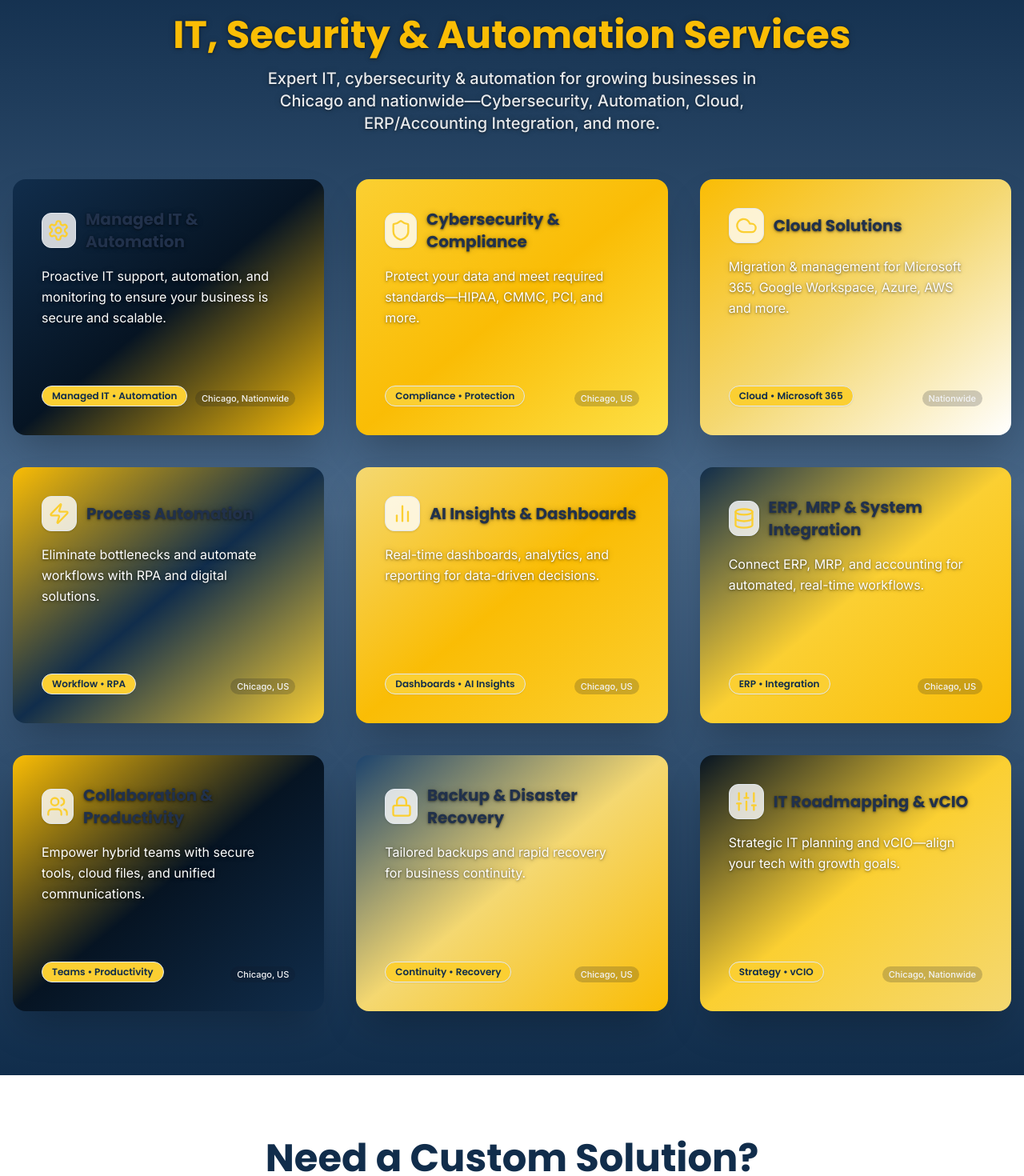
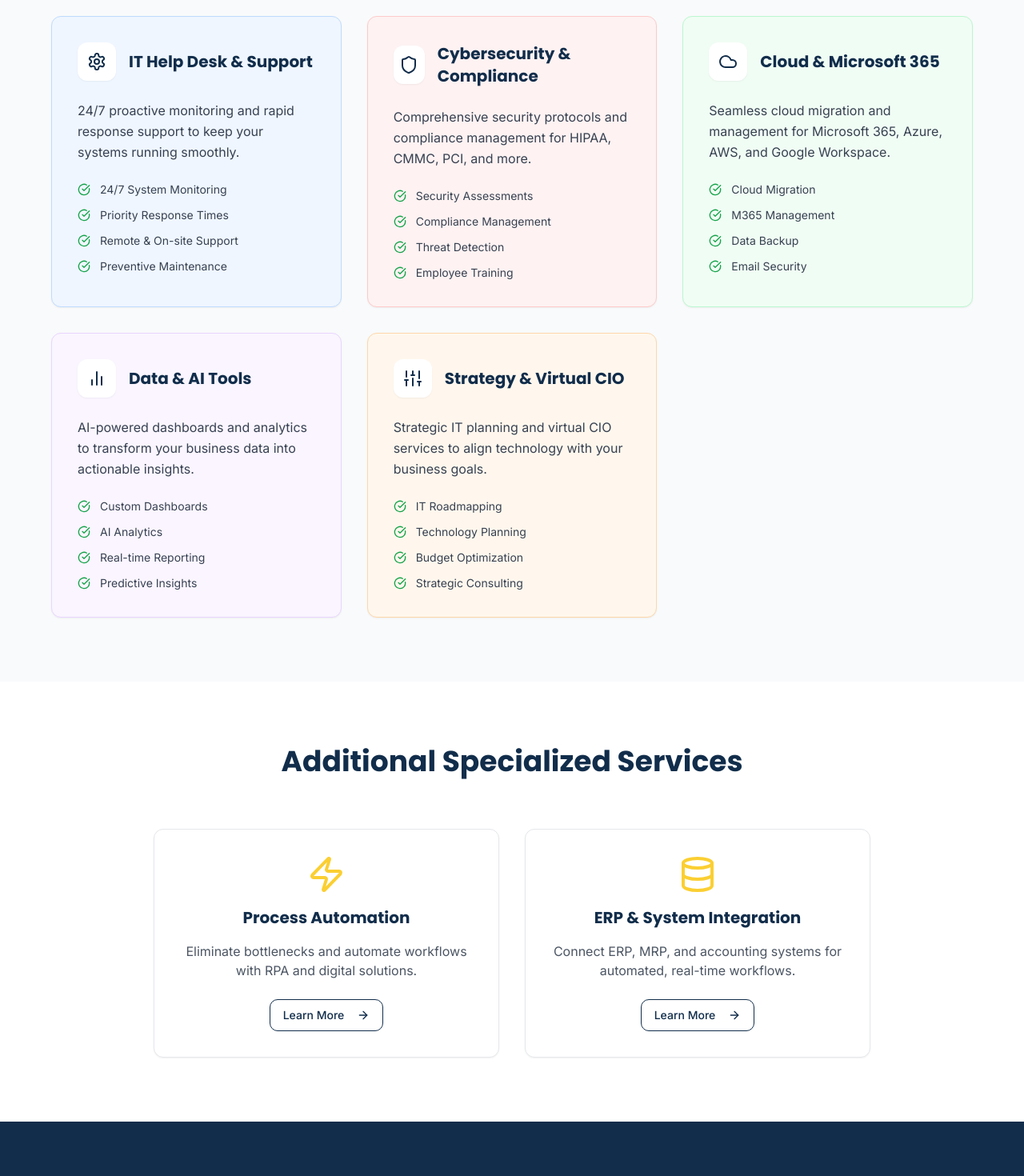
Before and after one commit to maxysadm-GH/easy-it-growth, a React (Vite) app: page /services in a window 1280 px wide. Shown: the part 520-1990 px from the top of the page at 80% size. Built offline with nearby package versions, Linux system fonts and the light colour scheme.

Commit message:
Refactor: Improve site readability and style
Improved color contrast, readability, and overall site style to align with a modern, SEO-focused company voice.

```diff
--- a/src/components/ExpandedServices.tsx
+++ b/src/components/ExpandedServices.tsx
@@ -1,3 +1,4 @@
+
 import { Card, CardContent } from "@/components/ui/card";
 import {
   Settings,
@@ -11,10 +12,6 @@ import {
   Sliders,
 } from "lucide-react";
 
-/**
- * New visual style, improved contrast, AI Insights style card.
- * Added SEO keywords and geo references for each service.
- */
 const services = [
   {
     icon: Settings,
@@ -22,153 +19,125 @@ const services = [
     description:
       "Proactive IT support, automation, and monitoring to ensure your business is secure and scalable.",
     highlight: "Managed IT • Automation",
-    seo: "Chicago managed IT, automation, technology partner",
     geo: "Chicago, Nationwide",
-    color: "from-navy via-charcoal to-gradient-yellow-end",
-    cardClass: "bg-gradient-to-br from-navy via-charcoal to-gradient-yellow-end",
-    textClass: "text-gradient-yellow-end"
   },
   {
     icon: Shield,
     title: "Cybersecurity & Compliance",
     description: "Protect your data and meet required standards—HIPAA, CMMC, PCI, and more.",
     highlight: "Compliance • Protection",
-    seo: "Chicago cybersecurity, compliance consultant US",
     geo: "Chicago, US",
-    color: "from-accent via-gradient-yellow-end to-amber-300",
-    cardClass: "bg-gradient-to-br from-accent via-gradient-yellow-end to-yellow-300",
-    textClass: "text-charcoal"
   },
   {
     icon: Cloud,
     title: "Cloud Solutions",
     description: "Migration & management for Microsoft 365, Google Workspace, Azure, AWS and more.",
     highlight: "Cloud • Microsoft 365",
-    seo: "Cloud migration Chicago, Azure, Google Workspace",
     geo: "Nationwide",
-    color: "from-gradient-yellow-end via-pale-yellow to-white",
-    cardClass: "bg-gradient-to-br from-gradient-yellow-end via-pale-yellow to-white",
-    textClass: "text-navy"
   },
   {
     icon: Zap,
     title: "Process Automation",
     description: "Eliminate bottlenecks and automate workflows with RPA and digital solutions.",
     highlight: "Workflow • RPA",
-    seo: "Process automation Chicago, workflow automation",
     geo: "Chicago, US",
-    color: "from-gradient-yellow-end via-navy to-gradient-yellow-start",
-    cardClass: "bg-gradient-to-br from-gradient-yellow-end via-navy to-gradient-yellow-start",
-    textClass: "text-white"
   },
   {
     icon: BarChart2,
     title: "AI Insights & Dashboards",
     description: "Real-time dashboards, analytics, and reporting for data-driven decisions.",
     highlight: "Dashboards • AI Insights",
-    seo: "AI dashboards Chicago, analytics, reporting",
     geo: "Chicago, US",
-    color: "from-pale-yellow via-gradient-yellow-end to-accent",
-    cardClass: "bg-gradient-to-br from-pale-yellow via-gradient-yellow-end to-accent",
-    textClass: "text-navy"
   },
   {
     icon: Database,
     title: "ERP, MRP & System Integration",
     description: "Connect ERP, MRP, and accounting for automated, real-time workflows.",
     highlight: "ERP • Integration",
-    seo: "ERP integration Chicago, MRP solutions",
     geo: "Chicago, US",
-    color: "from-navy via-accent to-gradient-yellow-end",
-    cardClass: "bg-gradient-to-br from-navy via-accent to-gradient-yellow-end",
-    textClass: "text-white"
   },
   {
     icon: Users,
     title: "Collaboration & Productivity",
     description: "Empower hybrid teams with secure tools, cloud files, and unified communications.",
     highlight: "Teams • Productivity",
-    seo: "Collaboration tools Chicago, unified communications",
     geo: "Chicago, US",
-    color: "from-gradient-yellow-end via-charcoal to-navy",
-    cardClass: "bg-gradient-to-br from-gradient-yellow-end via-charcoal to-navy",
-    textClass: "text-white"
   },
   {
     icon: Lock,
     title: "Backup & Disaster Recovery",
     description: "Tailored backups and rapid recovery for business continuity.",
     highlight: "Continuity • Recovery",
-    seo: "Disaster recovery Chicago, backup",
     geo: "Chicago, US",
-    color: "from-deep-blue via-pale-yellow to-gradient-yellow-end",
-    cardClass: "bg-gradient-to-br from-deep-blue via-pale-yellow to-gradient-yellow-end",
-    textClass: "text-navy"
   },
   {
     icon: Sliders,
     title: "IT Roadmapping & vCIO",
     description: "Strategic IT planning and vCIO—align your tech with growth goals.",
     highlight: "Strategy • vCIO",
-    seo: "vCIO Chicago, IT roadmap",
     geo: "Chicago, Nationwide",
-    color: "from-charcoal via-gradient-yellow-start to-pale-yellow",
-    cardClass: "bg-gradient-to-br from-charcoal via-gradient-yellow-start to-pale-yellow",
-    textClass: "text-navy"
   },
 ];
 
 const ExpandedServices = () => (
-  <section className="py-20 bg-gradient-to-b from-navy via-deep-blue/80 to-navy" id="services">
+  <section className="py-20 bg-white" id="services">
     <div className="container mx-auto px-4">
-      <div className="text-center mb-14">
-        <h2 className="text-2xl md:text-5xl font-poppins font-bold text-gradient-yellow-end mb-4 drop-shadow-header">
-          IT, Security & Automation Services
+      <div className="text-center mb-16">
+        <h2 className="text-4xl md:text-5xl font-poppins font-bold text-navy mb-6">
+          Complete IT Solutions for Growing Businesses
         </h2>
-        <p className="text-lg md:text-xl text-white/90 max-w-2xl mx-auto font-inter font-medium drop-shadow-header">
-          Expert IT, cybersecurity & automation for growing businesses in Chicago and nationwide—Cybersecurity, Automation, Cloud, ERP/Accounting Integration, and more.
+        <p className="text-xl text-gray-600 max-w-3xl mx-auto font-inter leading-relaxed">
+          From cybersecurity to automation, we provide comprehensive IT services
+          that scale with your business and protect what matters most.
         </p>
       </div>
-      <div className="grid md:grid-cols-2 lg:grid-cols-3 gap-7 lg:gap-10">
+
+      <div className="grid md:grid-cols-2 lg:grid-cols-3 gap-8 max-w-7xl mx-auto">
         {services.map((service, idx) => {
           const Icon = service.icon;
           return (
-            <div
+            <Card
               key={service.title}
-              className={`
-                group rounded-2xl shadow-2xl ${service.cardClass}
-                flex flex-col h-full transition-transform hover:scale-105 border-0 p-1
-                relative overflow-hidden
-              `}
-              style={{
-                minHeight: 320,
-              }}
+              className="group bg-white border border-gray-200 hover:border-accent hover:shadow-xl transition-all duration-300 hover:-translate-y-1 rounded-xl overflow-hidden"
             >
-              <div className="p-7 md:p-8 flex flex-col h-full">
-                <div className="flex items-center gap-3 mb-4">
-                  <span className="w-11 h-11 rounded-xl bg-white/80 flex items-center justify-center shadow border">
-                    <Icon className="w-7 h-7 text-accent" aria-hidden="true" />
-                  </span>
-                  <h3 className="text-lg lg:text-xl font-poppins font-bold leading-snug drop-shadow-header" style={{ color: "#21314B" }}>
+              <CardContent className="p-8">
+                <div className="flex items-center gap-4 mb-6">
+                  <div className="w-12 h-12 bg-accent/10 rounded-lg flex items-center justify-center group-hover:bg-accent/20 transition-colors duration-300">
+                    <Icon className="w-6 h-6 text-accent" />
+                  </div>
+                  <h3 className="text-xl font-poppins font-bold text-navy group-hover:text-accent transition-colors duration-300">
                     {service.title}
                   </h3>
                 </div>
-                <p className="mb-5 font-inter text-base leading-relaxed flex-1 min-h-[58px] max-w-[95%] text-white drop-shadow-header">
+
+                <p className="text-gray-600 font-inter leading-relaxed mb-6 min-h-[60px]">
                   {service.description}
                 </p>
-                <div className="flex items-end mt-auto gap-2">
-                  <span className="inline-block bg-accent text-navy px-3 py-1 rounded-full text-xs font-semibold shadow-sm border font-poppins">
+
+                <div className="flex items-center justify-between pt-4 border-t border-gray-100">
+                  <span className="inline-block bg-navy/5 text-navy px-3 py-1 rounded-full text-sm font-semibold">
                     {service.highlight}
                   </span>
-                  <span className="inline-block bg-gray-900/20 text-gray-100 ml-auto px-2 py-0.5 rounded-full text-[11px] font-medium">
+                  <span className="text-xs text-gray-500 font-medium">
                     {service.geo}
                   </span>
                 </div>
-                <span className="absolute w-0 h-0 opacity-0 pointer-events-none">{service.seo}</span>
-              </div>
-            </div>
+              </CardContent>
+            </Card>
           );
         })}
+      </div>
+
+      <div className="text-center mt-16">
+        <a
+          href="/services"
+          className="inline-flex items-center gap-2 bg-navy text-white px-8 py-4 rounded-lg font-poppins font-semibold text-lg hover:bg-deep-blue transition-all duration-300 hover:scale-105 shadow-lg hover:shadow-xl"
+        >
+          View All Services
+          <svg className="w-5 h-5" fill="currentColor" viewBox="0 0 20 20">
+            <path fillRule="evenodd" d="M10.293 3.293a1 1 0 011.414 0l6 6a1 1 0 010 1.414l-6 6a1 1 0 01-1.414-1.414L14.586 11H3a1 1 0 110-2h11.586l-4.293-4.293a1 1 0 010-1.414z" clipRule="evenodd" />
+          </svg>
+        </a>
       </div>
     </div>
   </section>
--- a/src/pages/Services.tsx
+++ b/src/pages/Services.tsx
@@ -1,8 +1,59 @@
 
 import Navigation from '../components/Navigation';
 import Footer from '../components/Footer';
-import ExpandedServices from '../components/ExpandedServices';
 import { Button } from '@/components/ui/button';
+import { Card, CardContent } from '@/components/ui/card';
+import {
+  Settings,
+  Shield,
+  Cloud,
+  Zap,
+  BarChart2,
+  Database,
+  Users,
+  Lock,
+  Sliders,
+  CheckCircle,
+  ArrowRight,
+} from "lucide-react";
+
+const services = [
+  {
+    icon: Settings,
+    title: "IT Help Desk & Support",
+    description: "24/7 proactive monitoring and rapid response support to keep your systems running smoothly.",
+    features: ["24/7 System Monitoring", "Priority Response Times", "Remote & On-site Support", "Preventive Maintenance"],
+    color: "bg-blue-50 border-blue-200"
+  },
+  {
+    icon: Shield,
+    title: "Cybersecurity & Compliance",
+    description: "Comprehensive security protocols and compliance management for HIPAA, CMMC, PCI, and more.",
+    features: ["Security Assessments", "Compliance Management", "Threat Detection", "Employee Training"],
+    color: "bg-red-50 border-red-200"
+  },
+  {
+    icon: Cloud,
+    title: "Cloud & Microsoft 365",
+    description: "Seamless cloud migration and management for Microsoft 365, Azure, AWS, and Google Workspace.",
+    features: ["Cloud Migration", "M365 Management", "Data Backup", "Email Security"],
+    color: "bg-green-50 border-green-200"
+  },
+  {
+    icon: BarChart2,
+    title: "Data & AI Tools",
+    description: "AI-powered dashboards and analytics to transform your business data into actionable insights.",
+    features: ["Custom Dashboards", "AI Analytics", "Real-time Reporting", "Predictive Insights"],
+    color: "bg-purple-50 border-purple-200"
+  },
+  {
+    icon: Sliders,
+    title: "Strategy & Virtual CIO",
+    description: "Strategic IT planning and virtual CIO services to align technology with your business goals.",
+    features: ["IT Roadmapping", "Technology Planning", "Budget Optimization", "Strategic Consulting"],
+    color: "bg-orange-50 border-orange-200"
+  },
+];
 
 const Services = () => {
   return (
@@ -10,37 +61,112 @@ const Services = () => {
       <Navigation />
 
       {/* Hero Section */}
-      <section className="pt-32 pb-20 bg-gradient-to-br from-navy via-deep-blue to-charcoal text-white">
+      <section className="pt-32 pb-20 bg-white">
         <div className="container mx-auto px-4">
           <div className="max-w-4xl mx-auto text-center">
-            <h1 className="text-4xl lg:text-6xl font-poppins font-bold mb-8 drop-shadow-header">
+            <h1 className="text-4xl lg:text-6xl font-poppins font-bold mb-8 text-navy">
               Complete IT Solutions
             </h1>
-            <p className="text-xl lg:text-2xl text-gray-200 mb-12 leading-relaxed">
+            <p className="text-xl lg:text-2xl text-gray-600 mb-12 leading-relaxed">
               From cybersecurity to automation, we provide comprehensive IT services
               that grow with your business and protect what matters most.
             </p>
-            <Button size="lg" className="bg-gradient-yellow text-navy font-bold text-xl px-10 py-6 hover:scale-105 transition-transform duration-300">
-              Explore Our Services
+            <Button size="lg" className="bg-accent text-navy font-bold text-xl px-10 py-6 hover:scale-105 transition-transform duration-300">
+              Book Your Free Assessment
             </Button>
           </div>
         </div>
       </section>
 
       {/* Services Grid */}
-      <ExpandedServices />
+      <section className="py-20 bg-gray-50">
+        <div className="container mx-auto px-4">
+          <div className="grid md:grid-cols-2 lg:grid-cols-3 gap-8 max-w-6xl mx-auto">
+            {services.map((service, idx) => {
+              const Icon = service.icon;
+              return (
+                <Card
+                  key={service.title}
+                  className={`group hover:shadow-xl transition-all duration-300 hover:-translate-y-1 ${service.color}`}
+                >
+                  <CardContent className="p-8">
+                    <div className="flex items-center gap-4 mb-6">
+                      <div className="w-12 h-12 bg-white rounded-lg flex items-center justify-center shadow-sm">
+                        <Icon className="w-6 h-6 text-navy" />
+                      </div>
+                      <h3 className="text-xl font-poppins font-bold text-navy">
+                        {service.title}
+                      </h3>
+                    </div>
+
+                    <p className="text-gray-700 font-inter leading-relaxed mb-6">
+                      {service.description}
+                    </p>
+
+                    <ul className="space-y-3">
+                      {service.features.map((feature, featureIdx) => (
+                        <li key={featureIdx} className="flex items-center gap-3">
+                          <CheckCircle className="w-4 h-4 text-green-600 flex-shrink-0" />
+                          <span className="text-gray-700 text-sm">{feature}</span>
+                        </li>
+                      ))}
+                    </ul>
+                  </CardContent>
+                </Card>
+              );
+            })}
+          </div>
+        </div>
+      </section>
+
+      {/* Additional Services */}
+      <section className="py-20 bg-white">
+        <div className="container mx-auto px-4">
+          <div className="text-center mb-16">
+            <h2 className="text-3xl lg:text-4xl font-poppins font-bold mb-6 text-navy">
+              Additional Specialized Services
+            </h2>
+          </div>
+
+          <div className="grid md:grid-cols-2 gap-8 max-w-4xl mx-auto">
+            <Card className="group bg-white border border-gray-200 hover:border-accent hover:shadow-xl transition-all duration-300">
+              <CardContent className="p-8 text-center">
+                <Zap className="w-12 h-12 text-accent mx-auto mb-4" />
+                <h3 className="text-xl font-poppins font-bold text-navy mb-4">Process Automation</h3>
+                <p className="text-gray-600 mb-6">Eliminate bottlenecks and automate workflows with RPA and digital solutions.</p>
+                <Button variant="outline" className="border-navy text-navy hover:bg-navy hover:text-white">
+                  Learn More
+                  <ArrowRight className="w-4 h-4 ml-2" />
+                </Button>
+              </CardContent>
+            </Card>
+
+            <Card className="group bg-white border border-gray-200 hover:border-accent hover:shadow-xl transition-all duration-300">
+              <CardContent className="p-8 text-center">
+                <Database className="w-12 h-12 text-accent mx-auto mb-4" />
+                <h3 className="text-xl font-poppins font-bold text-navy mb-4">ERP & System Integration</h3>
+                <p className="text-gray-600 mb-6">Connect ERP, MRP, and accounting systems for automated, real-time workflows.</p>
+                <Button variant="outline" className="border-navy text-navy hover:bg-navy hover:text-white">
+                  Learn More
+                  <ArrowRight className="w-4 h-4 ml-2" />
+                </Button>
+              </CardContent>
+            </Card>
+          </div>
+        </div>
+      </section>
 
       {/* CTA Section */}
-      <section className="py-20 bg-white">
+      <section className="py-20 bg-navy text-white">
         <div className="container mx-auto px-4 text-center">
-          <h2 className="text-3xl lg:text-5xl font-poppins font-bold mb-8 text-navy">
+          <h2 className="text-3xl lg:text-5xl font-poppins font-bold mb-8">
             Need a Custom Solution?
           </h2>
-          <p className="text-xl text-muted-foreground mb-12 max-w-3xl mx-auto">
+          <p className="text-xl text-gray-200 mb-12 max-w-3xl mx-auto">
             Every business is unique. Let's discuss how we can tailor our services
             to meet your specific needs and challenges.
           </p>
-          <Button size="lg" className="bg-navy text-white hover:bg-deep-blue font-bold text-xl px-10 py-6 hover:scale-105 transition-transform duration-300">
+          <Button size="lg" className="bg-accent text-navy hover:bg-accent/90 font-bold text-xl px-10 py-6 hover:scale-105 transition-transform duration-300">
             Schedule a Consultation
           </Button>
         </div>
```
